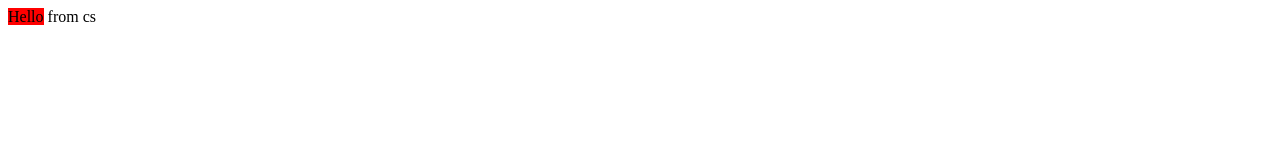
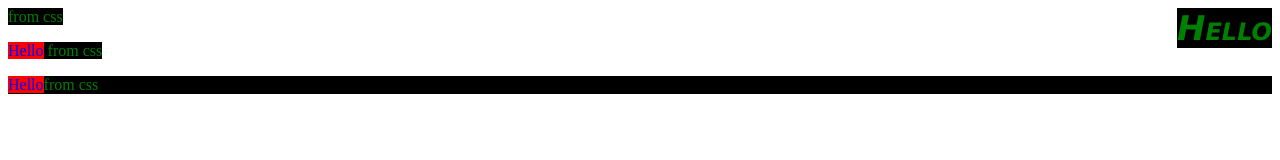
Before and after one commit to vdprog2019/Hello_CSS2019, a plain HTML site: page index.html in a window 1280 px wide. Drawn offline with Linux system fonts and the light colour scheme.

Commit message:
font settings
Установлены все свойства для шрифта
Рассмотрена разница между <p>  и <span>
Рассмотрено прилипание к стенке элемента

```diff
--- a/index.html
+++ b/index.html
@@ -3,13 +3,32 @@
 <head>
 <style>
     .className{
-        background-color: red;  //цвет сзади элемента
-        color: blue;            //цвет букв
+        background-color: red;
+        color: blue;
 }
+
+    .pstyle{
+        background-color: black;
+        color: green;
+    }
+    .pstyleFonts{
+        background-color: black;
+        color: green;
+        font-family: Geneva;
+        font-size: 34px;
+        font-stretch: condensed;
+        font-style: oblique;
+        font-variant: small-caps;
+        font-weight: bolder;
+
+        float: right;                   //прилипание к какой то стороне
+    }
 </style>
 </head>
 
 <body>
-    <p><span class="className">Hello</span> from cs</p>
+    <p><span class="pstyleFonts">Hello</span><span  class="pstyle"> from css</span></p>
+    <p><span class="className">Hello</span><span  class="pstyle"> from css</span></p>
+    <p class="pstyle"><span class="className">Hello</span>from css</p>
 </body>
     </html>
```
